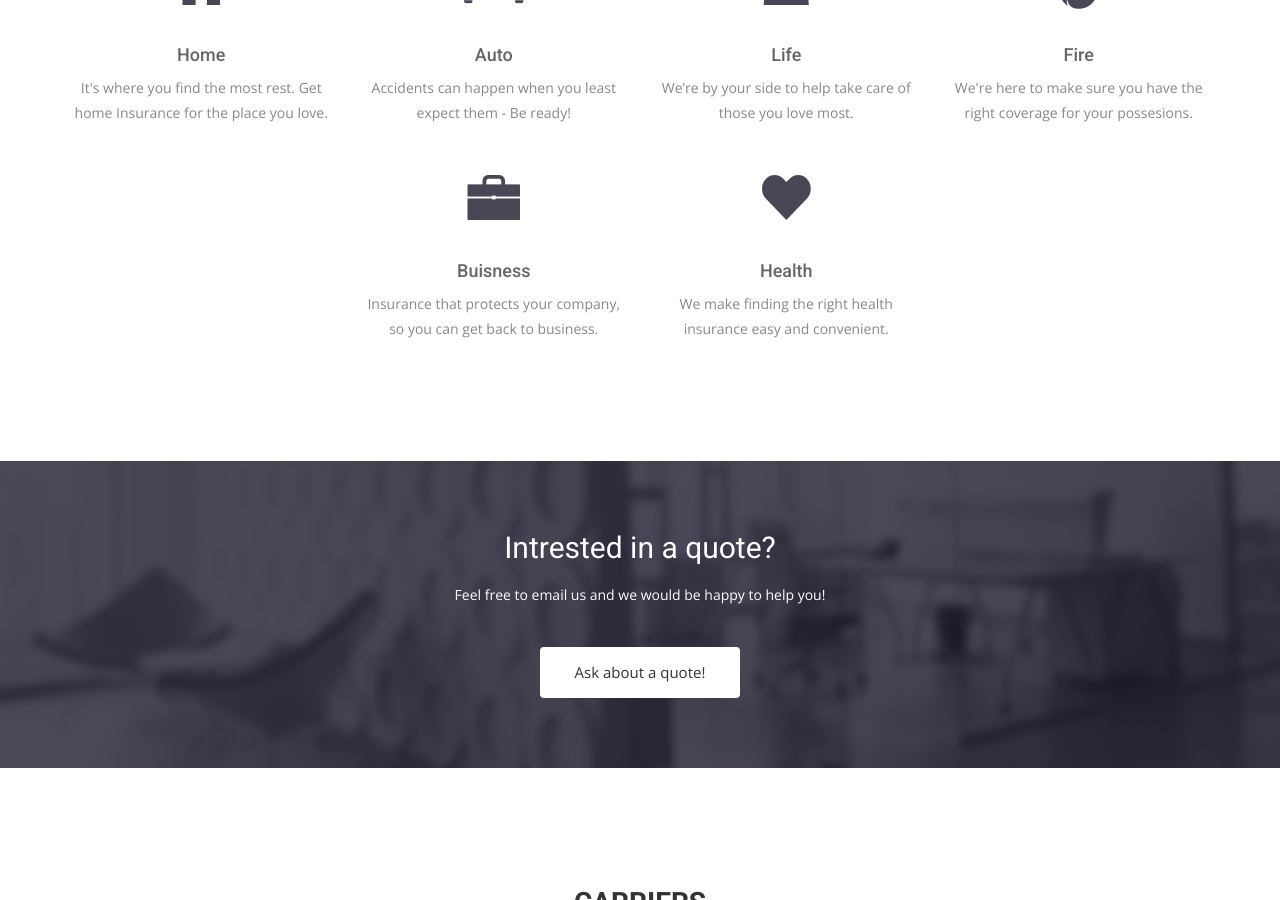
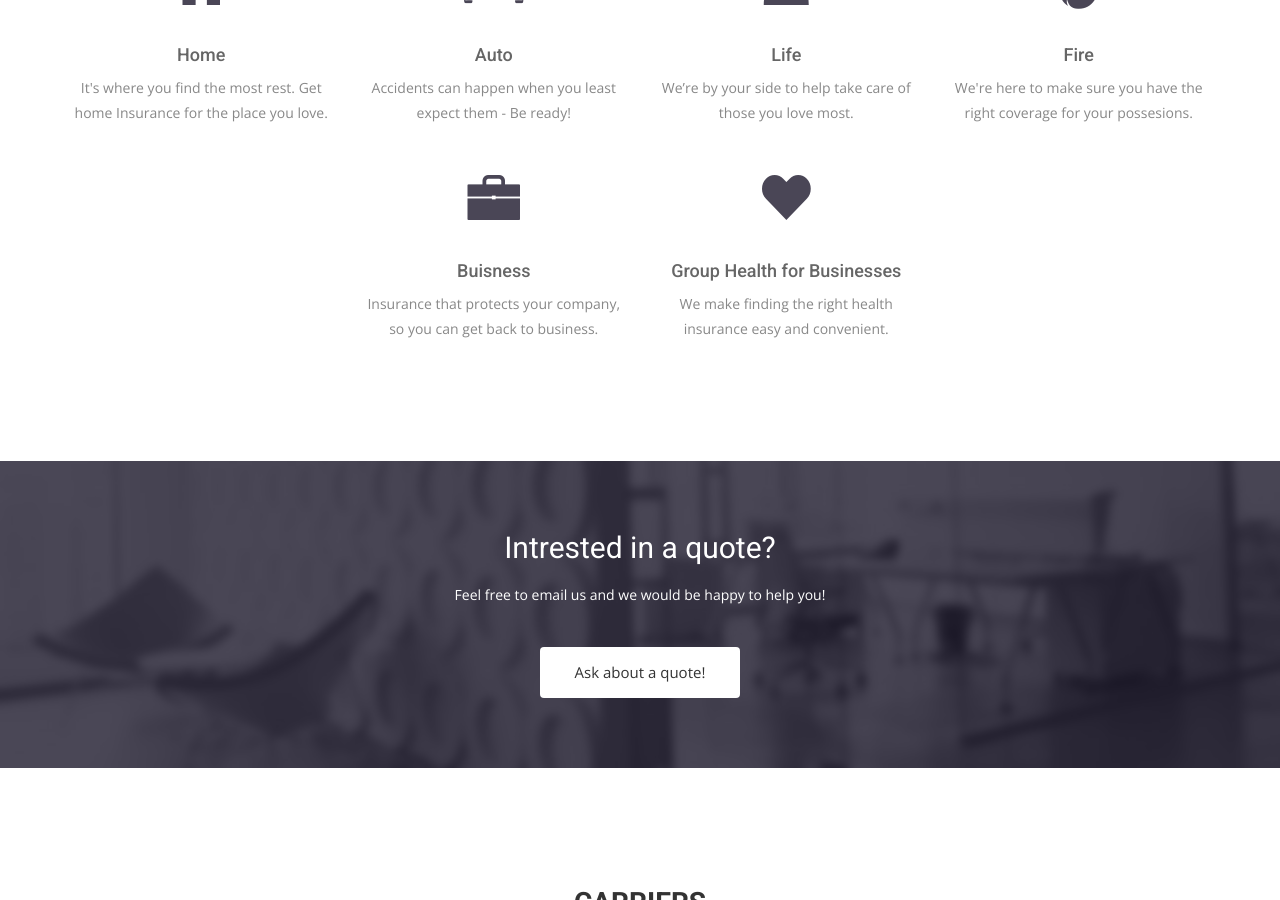
Before and after one commit to MillCreekAgency/Website, a Jekyll site: the page built from index.html, in a window 1280 px wide and 900 px high, scrolled down 2245 px. Built offline with Jekyll 4.4.1, drawn with Linux system fonts in a browser that asks for light colours; nearby versions of some CDN libraries; some web fonts are replaced.

Commit message:
Changed 'Health' to 'Group Health for Businesses'

```diff
--- a/index.html
+++ b/index.html
@@ -121,7 +121,7 @@ permalink: /
       <div class="col-sm-6 col-md-3">
         <div class="service-item">
           <i class="ion-heart"></i>
-          <h4>Health</h4>
+          <h4>Group Health for Businesses</h4>
           <p>We make finding the right health insurance easy and convenient.</p>
         </div>
       </div>
```
